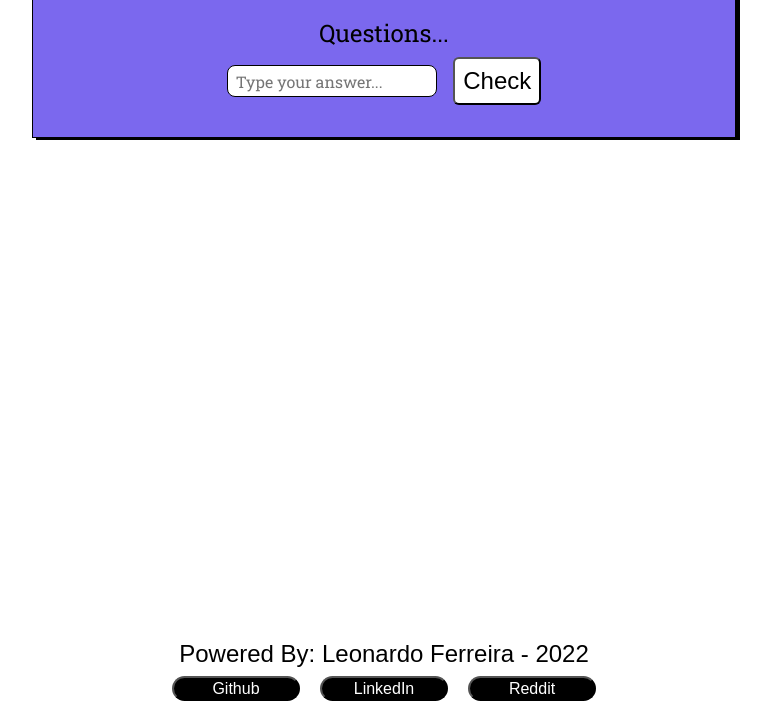
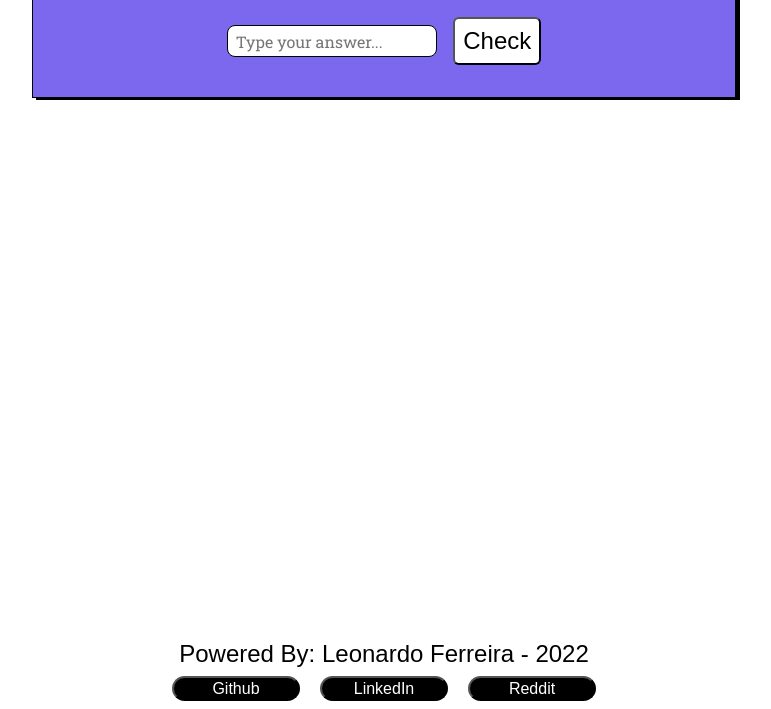
Before and after one commit to Leoff00/Enigmatic, a plain HTML site: page index.html in a window 1280 px wide. Shown: the part 91-800 px from the top of the page, without its empty margins (256-1027 px from the left). Drawn offline with Linux system fonts and the light colour scheme.

Commit message:
update: removing the static message

```diff
--- a/index.html
+++ b/index.html
@@ -11,7 +11,7 @@
       <header>
         <div class="title">Welcome to Enigmatic!</div>
       </header>
-      <p class="questionParagraph" id="question">Questions...</p>
+      <p class="questionParagraph" id="question"></p>
       <div class="inputsContainer">
         <input
           class="txtInput"
```
